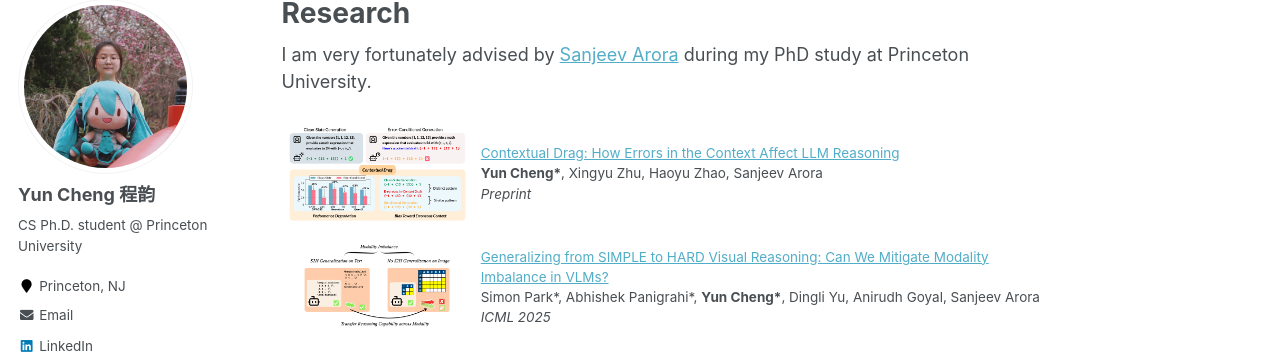
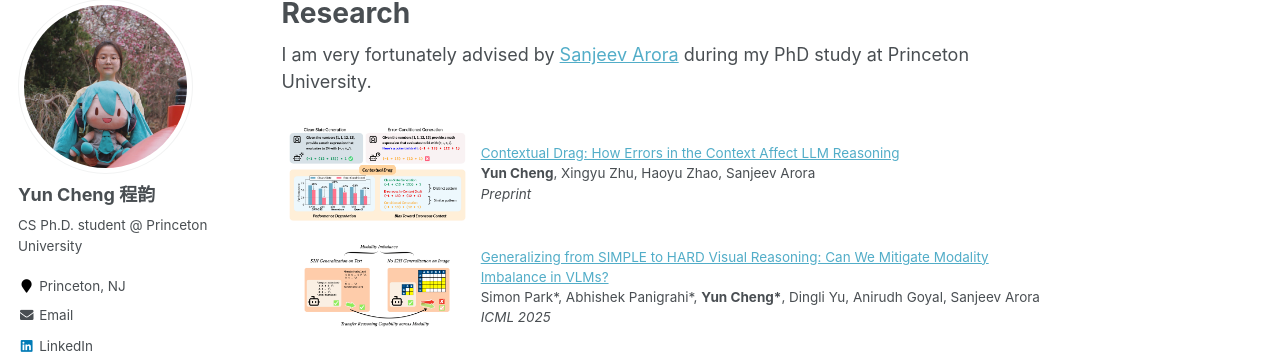
Before and after one commit to kapikantzari/kapikantzari.github.io, a Jekyll site: the page built from _pages/research.md, in a window 1280 px wide and 900 px high. Shown: the part 119-476 px from the top of the window. Built offline with Jekyll 4.4.1, drawn with Linux system fonts in a browser that asks for light colours.

Commit message:
2/4 update

```diff
--- a/_pages/research.md
+++ b/_pages/research.md
@@ -18,7 +18,7 @@ I am very fortunately advised by [Sanjeev Arora](https://www.cs.princeton.edu/~a
         <papertitle>Contextual Drag: How Errors in the Context Affect LLM Reasoning</papertitle>
     </a>
     <br/>
-    <strong>Yun Cheng*</strong>, Xingyu Zhu, Haoyu Zhao, Sanjeev Arora
+    <strong>Yun Cheng</strong>, Xingyu Zhu, Haoyu Zhao, Sanjeev Arora
     <br>
      <em>Preprint</em>
 </td>
```
